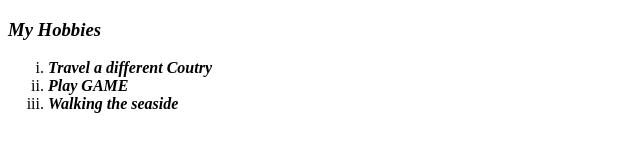
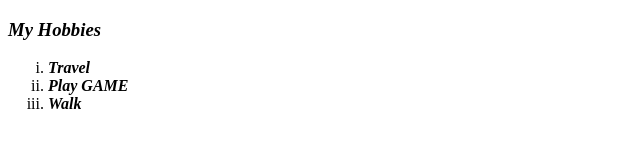
Before and after one commit to polatkayhan/cv, a plain HTML site: page My Hobbies.html in a window 1280 px wide. Shown: the whole page, without its empty margins (0-640 px from the left). Drawn offline with Linux system fonts and the light colour scheme.

Commit message:
Update My Hobbies.html

```diff
--- a/My Hobbies.html
+++ b/My Hobbies.html
@@ -10,9 +10,9 @@
 <body>
     <h3><strong><em> My Hobbies</em> </strong></h3>
     <ol type="i">
-        <li><strong><em>Travel a different Coutry</em> </strong></li>
+        <li><strong><em>Travel </em> </strong></li>
         <li><strong><em>Play GAME</em> </strong></li>
-        <li><strong><em>Walking the seaside</em> </strong></li>
+        <li><strong><em>Walk</em> </strong></li>
     </ol>
 
 </body>
```
